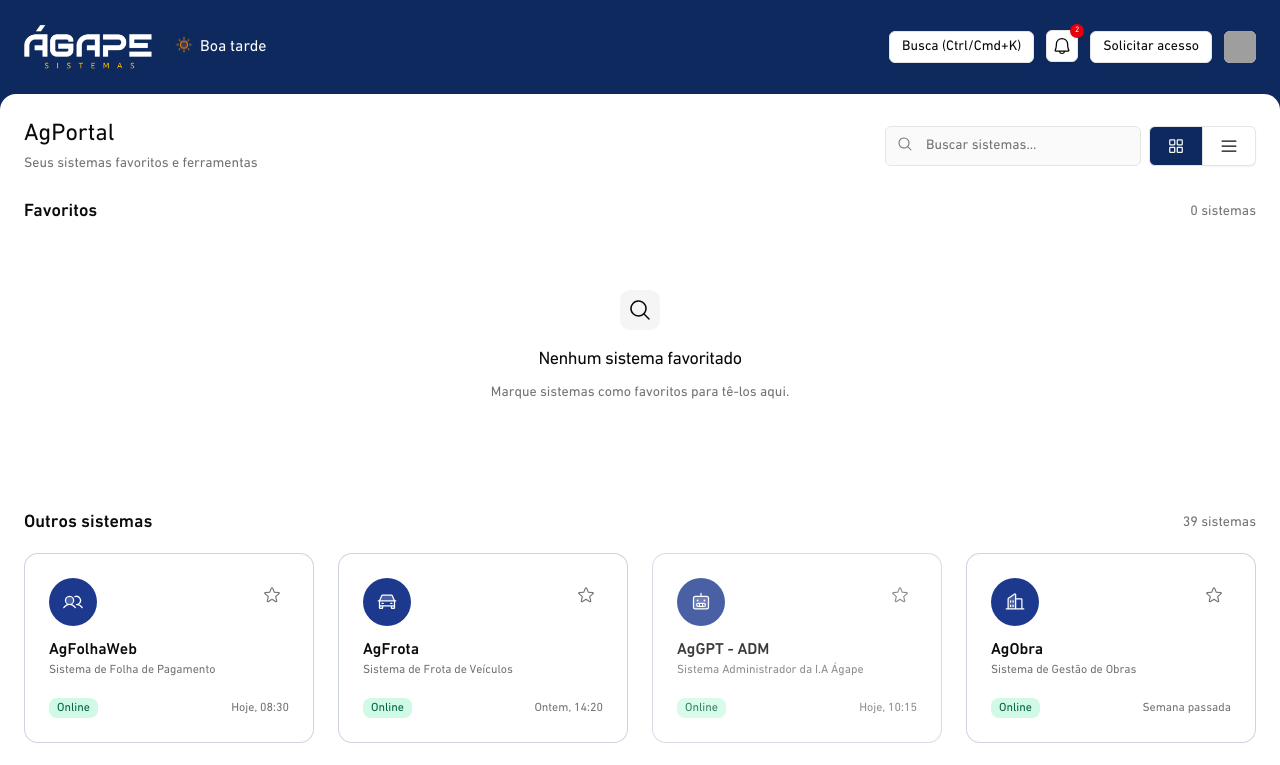
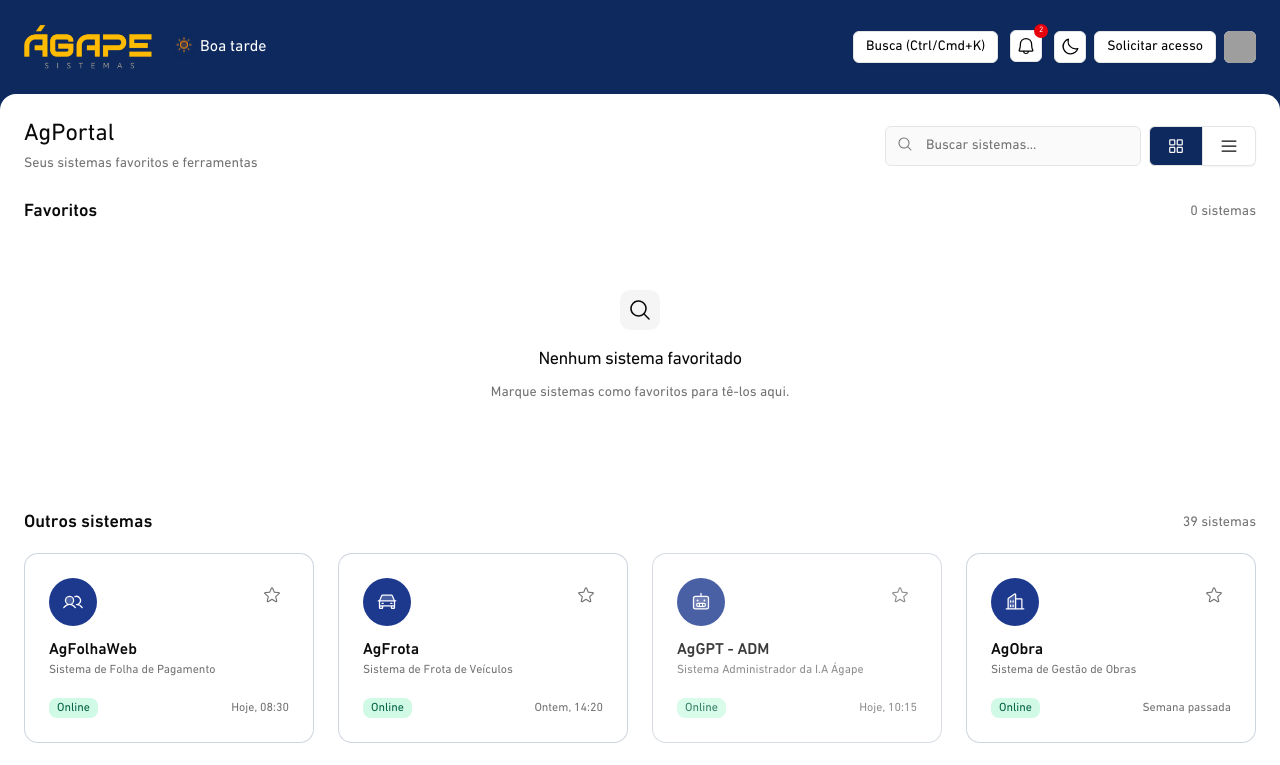
Before and after one commit to GuilhermeSantosUI/agportalweb, a React (Vite) app: page /dashboard in a window 1280 px wide. Shown: the top 765 px of the page. Built offline with nearby package versions, Linux system fonts and the light colour scheme; grey boxes are pictures that could not be loaded.

Commit message:
feat: adicionar suporte a temas e reorganizar componentes para utilização do ThemeProvider

```diff
--- /dev/null
+++ b/src/app/utils/theme.tsx
@@ -0,0 +1,114 @@
+import React from 'react';
+
+type Theme = 'light' | 'dark' | 'system';
+
+interface ThemeContextValue {
+  theme: Theme;
+  resolvedTheme: 'light' | 'dark';
+  setTheme: (t: Theme) => void;
+  toggleTheme: () => void;
+}
+
+const ThemeContext = React.createContext<ThemeContextValue | undefined>(
+  undefined
+);
+
+const STORAGE_KEY = 'theme-preference';
+
+function getSystemTheme() {
+  if (typeof window === 'undefined' || !window.matchMedia) return 'light';
+  return window.matchMedia('(prefers-color-scheme: dark)').matches
+    ? 'dark'
+    : 'light';
+}
+
+export function ThemeProvider({ children }: { children: React.ReactNode }) {
+  const [theme, setThemeState] = React.useState<Theme>(() => {
+    try {
+      const raw = localStorage.getItem(STORAGE_KEY) as Theme | null;
+      return raw ?? 'system';
+    } catch {
+      return 'system';
+    }
+  });
+
+  const [resolvedTheme, setResolvedTheme] = React.useState<'light' | 'dark'>(
+    () => (theme === 'system' ? (getSystemTheme() as 'light' | 'dark') : theme)
+  );
+
+  // Sync to system changes when theme === 'system'
+  React.useEffect(() => {
+    const mq = window.matchMedia?.('(prefers-color-scheme: dark)');
+    function handle() {
+      const sys = getSystemTheme();
+      if (theme === 'system') {
+        setResolvedTheme(sys as 'light' | 'dark');
+        if (sys === 'dark') document.documentElement.classList.add('dark');
+        else document.documentElement.classList.remove('dark');
+      }
+    }
+
+    handle();
+    if (!mq) return;
+    if (mq.addEventListener) mq.addEventListener('change', handle);
+    else mq.addListener(handle as any);
+
+    return () => {
+      if ((mq as any).removeEventListener)
+        (mq as any).removeEventListener('change', handle);
+      else (mq as any).removeListener(handle as any);
+    };
+  }, [theme]);
+
+  // Apply theme when changed
+  React.useEffect(() => {
+    const apply = (t: Theme) => {
+      if (t === 'system') {
+        const sys = getSystemTheme();
+        setResolvedTheme(sys as 'light' | 'dark');
+        if (sys === 'dark') document.documentElement.classList.add('dark');
+        else document.documentElement.classList.remove('dark');
+      } else {
+        setResolvedTheme(t);
+        if (t === 'dark') document.documentElement.classList.add('dark');
+        else document.documentElement.classList.remove('dark');
+      }
+    };
+
+    apply(theme);
+    try {
+      localStorage.setItem(STORAGE_KEY, theme);
+    } catch {
+      // ignore
+    }
+  }, [theme]);
+
+  const setTheme = React.useCallback((t: Theme) => setThemeState(t), []);
+
+  const toggleTheme = React.useCallback(() => {
+    setThemeState((prev) => {
+      const next = prev === 'dark' ? 'light' : 'dark';
+      try {
+        localStorage.setItem(STORAGE_KEY, next);
+      } catch {}
+      return next;
+    });
+  }, []);
+
+  const value = React.useMemo(
+    () => ({ theme, resolvedTheme, setTheme, toggleTheme }),
+    [theme, resolvedTheme, setTheme, toggleTheme]
+  );
+
+  return (
+    <ThemeContext.Provider value={value}>{children}</ThemeContext.Provider>
+  );
+}
+
+export function useTheme() {
+  const ctx = React.useContext(ThemeContext);
+  if (!ctx) throw new Error('useTheme must be used within ThemeProvider');
+  return ctx;
+}
+
+export default ThemeProvider;
--- a/src/main.tsx
+++ b/src/main.tsx
@@ -1,11 +1,14 @@
 import { StrictMode } from 'react';
 import { createRoot } from 'react-dom/client';
 import { App } from './App.tsx';
+import { ThemeProvider } from './app/utils/theme';
 
 import './styles/index.css';
 
 createRoot(document.getElementById('root')!).render(
   <StrictMode>
-    <App />
+    <ThemeProvider>
+      <App />
+    </ThemeProvider>
   </StrictMode>
 );
--- a/src/pages/Dashboard.tsx
+++ b/src/pages/Dashboard.tsx
@@ -1,3 +1,4 @@
+import { useTheme } from '@/app/utils/theme';
 import useFavorites from '@/app/utils/useFavorites';
 import FavoritesGrid from '@/components/favorite-grid';
 import FavoritesList from '@/components/favorite-list';
@@ -12,8 +13,15 @@ import {
   EmptyTitle,
 } from '@/components/ui/empty';
 import { Input } from '@/components/ui/input';
-import { List, MagnifyingGlass, SquaresFour } from '@phosphor-icons/react';
+import {
+  List,
+  MagnifyingGlass,
+  Moon,
+  SquaresFour,
+  Sun,
+} from '@phosphor-icons/react';
 import { useState } from 'react';
+
 import { modules } from './modules-mock';
 
 export function Dashboard() {
@@ -38,7 +46,7 @@ export function Dashboard() {
     <div className="min-h-screen text-foreground bg-primary flex flex-col">
       <Header />
 
-      <main className="flex-1 p-6 bg-white rounded-tr-2xl rounded-tl-2xl">
+      <main className="flex-1 p-6 bg-card rounded-tr-2xl rounded-tl-2xl">
         <div className="mx-auto w-full">
           <div className="flex items-center justify-between mb-6">
             <div>
@@ -149,6 +157,7 @@ export function Dashboard() {
   );
 }
 
+import logoAlternativeImg from '@/assets/images/agape-logo-amarela.png';
 import logoImg from '@/assets/images/agape-logo.png';
 import { NavUser } from '@/pages/components/nav-user';
 import { RequestAccess } from '@/pages/components/request-access';
@@ -183,6 +192,9 @@ import {
 
 export function Header() {
   const [open, setOpen] = React.useState(false);
+  const { theme } = useTheme();
+
+  const { resolvedTheme, toggleTheme } = useTheme();
 
   const [notifications, setNotifications] = React.useState(
     () =>
@@ -239,15 +251,24 @@ export function Header() {
   }
 
   return (
-    <header className="flex items-center justify-between px-6 bg-primary py-4 to-transparent backdrop-blur-sm">
+    <header className="flex items-center text-white dark:text-black justify-between px-6 bg-primary py-4 to-transparent backdrop-blur-sm">
       <div className="flex items-center gap-4">
-        <img src={logoImg} alt="Ágape Sistemas" className="w-32 rounded-sm" />
+        <img
+          src={theme ? logoAlternativeImg : logoImg}
+          alt="Ágape Sistemas"
+          className="w-32 rounded-sm"
+        />
         <GreetingPill />
       </div>
 
       <div className="flex items-center gap-3">
         <div>
-          <Button variant="outline" size="sm" onClick={() => setOpen(true)}>
+          <Button
+            variant="outline"
+            className="text-black dark:hover:text-black dark:bg-primary"
+            size="sm"
+            onClick={() => setOpen(true)}
+          >
             Busca (Ctrl/Cmd+K)
           </Button>
           <CommandDialog open={open} onOpenChange={setOpen} title="Buscar">
@@ -286,9 +307,14 @@ export function Header() {
 
         <DropdownMenu>
           <DropdownMenuTrigger>
-            <Button variant="outline" size="icon-sm" aria-label="Notificações">
+            <Button
+              variant="outline"
+              className="text-black dark:hover:text-black dark:bg-primary"
+              size="icon-sm"
+              aria-label="Notificações"
+            >
               <div className="relative">
-                <BellIcon className="size-5" color="#000" />
+                <BellIcon className="size-5" />
                 {unreadCount > 0 && (
                   <Badge className="absolute -top-3 -right-3 text-[8px] w-[14px] h-[14px] p-0 bg-red-600">
                     {unreadCount}
@@ -334,6 +360,21 @@ export function Header() {
           </DropdownMenuContent>
         </DropdownMenu>
 
+        <div className="flex items-center gap-2">
+          <Button
+            variant="outline"
+            size="icon-sm"
+            className="text-black dark:hover:text-black dark:bg-primary"
+            aria-label="Alternar tema"
+            onClick={() => toggleTheme()}
+          >
+            {resolvedTheme === 'dark' ? (
+              <Sun className="size-5" />
+            ) : (
+              <Moon className="size-5" />
+            )}
+          </Button>
+
           <div className="flex items-center">
             <RequestAccess />
           </div>
@@ -345,6 +386,7 @@ export function Header() {
               avatar: '/path/to/avatar.jpg',
             }}
           />
+        </div>
       </div>
     </header>
   );
@@ -395,7 +437,7 @@ function GreetingPill() {
       <span className={`greeting-icon ${timeState.colorClass}`}>
         <Icon className="h-4 w-4" weight="duotone" />
       </span>
-      <span className="text-white">{timeState.greeting}</span>
+      <span className="text-white dark:text-black">{timeState.greeting}</span>
     </div>
   );
 }
--- a/src/pages/components/nav-user.tsx
+++ b/src/pages/components/nav-user.tsx
@@ -47,8 +47,8 @@ export function NavUser({
     <>
       <DropdownMenu>
         <DropdownMenuTrigger>
-          <div className="flex items-center gap-2">
-            <Avatar className="h-8 w-8 rounded-sm bg-white">
+          <div className="flex items-center gap-2 dark:hover:text-black text-black dark:bg-primary">
+            <Avatar className="h-8 w-8 rounded-sm bg-card">
               <AvatarImage src={user.avatar} alt={user.name} />
               <AvatarFallback className="rounded-lg">CN</AvatarFallback>
             </Avatar>
--- a/src/pages/components/request-access.tsx
+++ b/src/pages/components/request-access.tsx
@@ -58,7 +58,7 @@ export function RequestAccess() {
 
   return (
     <>
-      <Button variant="outline" size="sm" onClick={() => setSheetOpen(true)}>
+      <Button variant="outline" className='text-black' size="sm" onClick={() => setSheetOpen(true)}>
         Solicitar acesso
       </Button>
 
@@ -171,7 +171,7 @@ export function RequestAccess() {
                           files.map((f) => (
                             <tr
                               key={f.id}
-                              className="odd:bg-white even:bg-muted/10"
+                              className="odd:bg-card even:bg-muted/10"
                             >
                               <td className="px-3 py-2 max-w-60 truncate">
                                 {f.file.name}
--- a/src/pages/components/reregister.tsx
+++ b/src/pages/components/reregister.tsx
@@ -117,7 +117,7 @@ export function ReregisterForm({ onClose }: { onClose?: () => void }) {
         }}
       >
         <div className="pb-4">
-          <div className="bg-white/60 border border-sky-100 rounded p-4 mb-4">
+          <div className="bg-card/60 border border-sky-100 rounded p-4 mb-4">
             <div className="flex items-center gap-4">
               <div
                 className="flex flex-col items-center gap-2"
```
Also changed, not shown: src/pages/Login.tsx (+9 -5 lines). Lines whose indentation alone changed are shown as unchanged.
